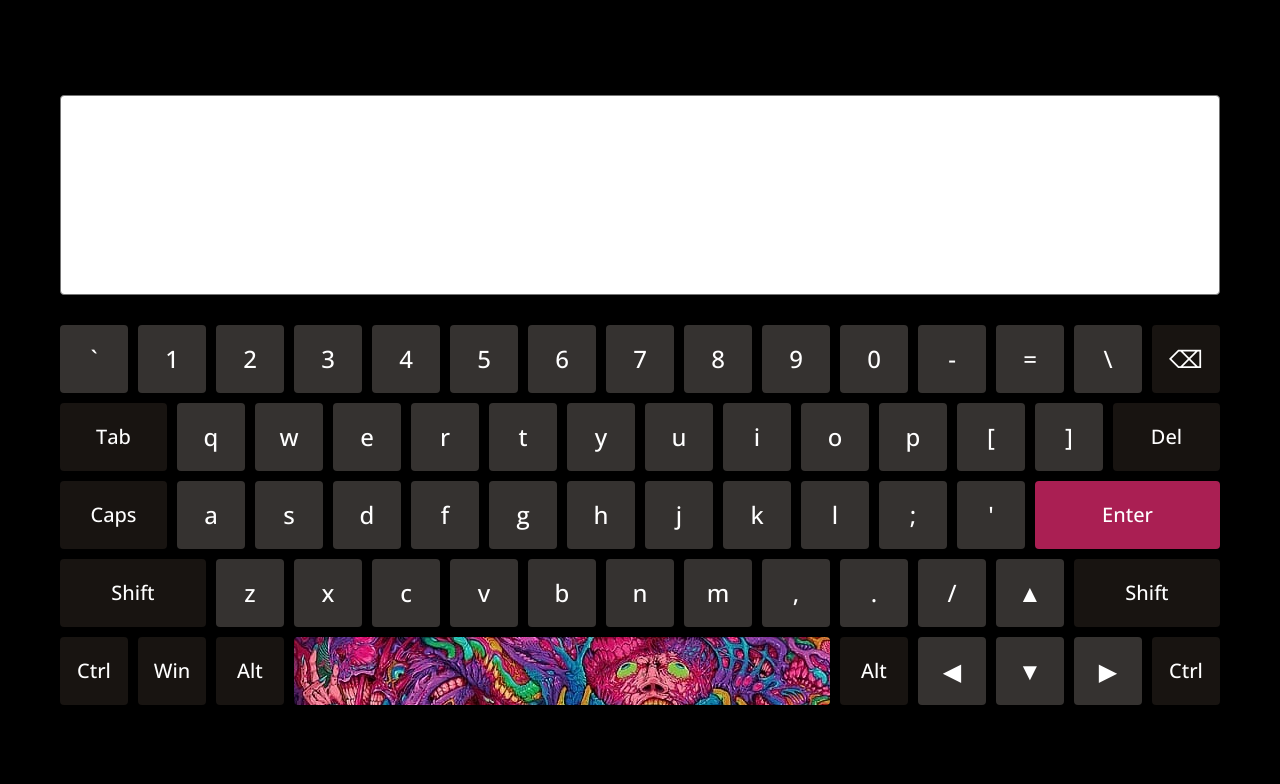
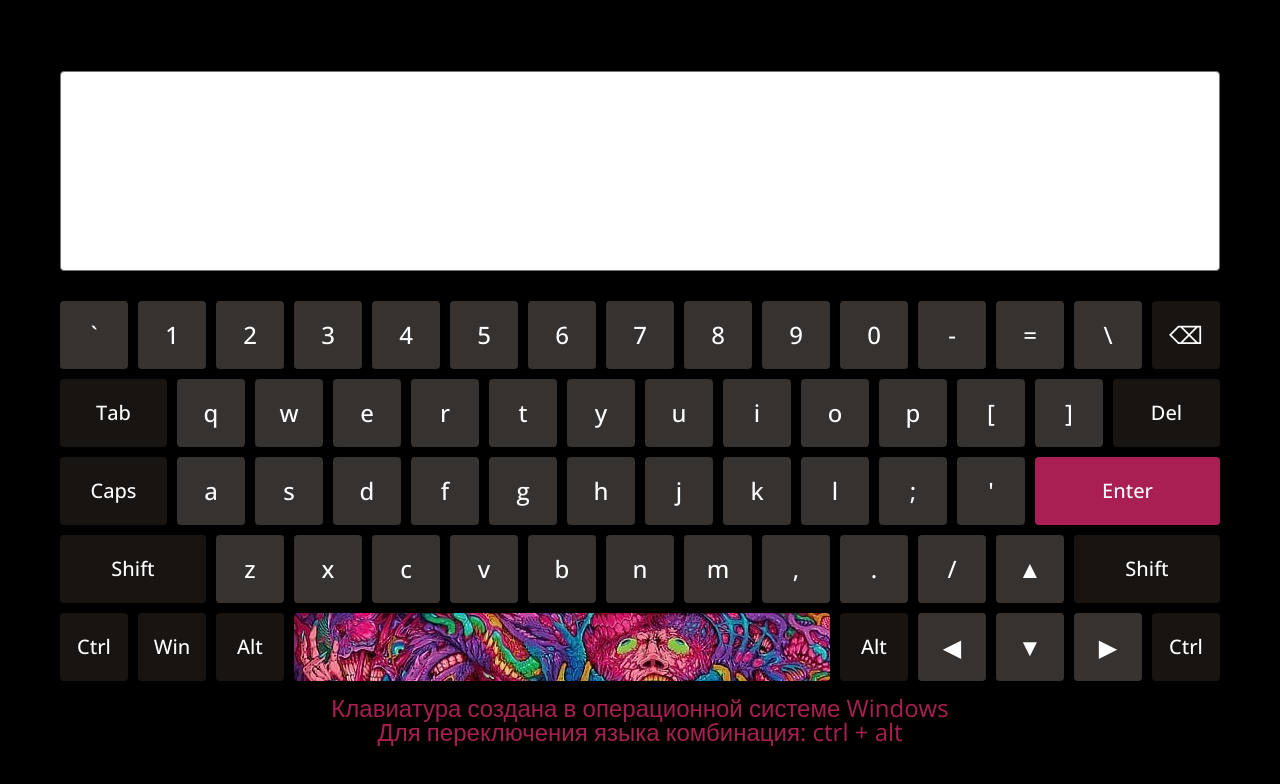
Before and after one commit to 010MochalovPA/virtual-keyboard, a website built with webpack: page index.html in a window 1280 px wide. Built offline with nearby package versions, Linux system fonts and the light colour scheme.

Commit message:
feat: add span text with OS and language

```diff
--- a/assets/modules/keyboard.js
+++ b/assets/modules/keyboard.js
@@ -54,11 +54,18 @@ const Keyboard = {
   init() {
     const textArea = document.createElement('textarea');
     const keyboard = document.createElement('div');
-
+    const spanText = document.createElement('span');
+    const spanText2 = document.createElement('span');
     keyboard.className = 'keyboard';
     textArea.className = 'textarrea';
+    spanText.className = 'spantext';
+    spanText2.className = 'spantext';
+    spanText.innerHTML = 'Клавиатура создана в операционной системе Windows';
+    spanText2.innerHTML = 'Для переключения языка комбинация: ctrl + alt';
     document.body.append(textArea);
     document.body.append(keyboard);
+    document.body.append(spanText);
+    document.body.append(spanText2);
 
     this.keyLayoutObj.en.Lower.forEach((elem, index) => {
       const key = document.createElement('div');
--- a/assets/scss/style.scss
+++ b/assets/scss/style.scss
@@ -18,7 +18,11 @@ textarea {
   margin-top: 15px;
   border-radius: 4px;
 }
-
+.spantext{
+  color:#AA1F53;
+  font-size: 24px;
+  font-family: 'Open Sans', sans-serif;
+}
 .keyboard{
   display: flex;
   column-gap: 10px;
```
